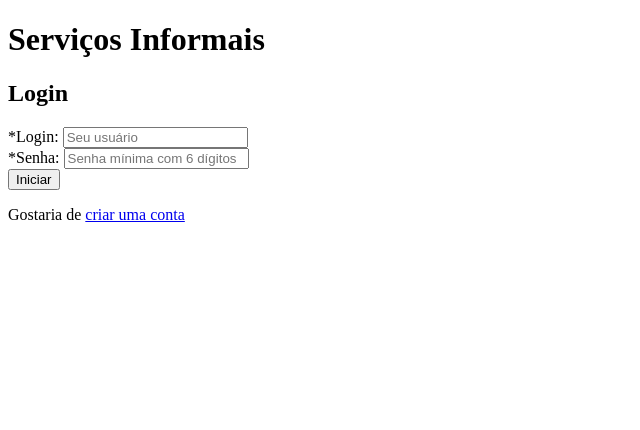
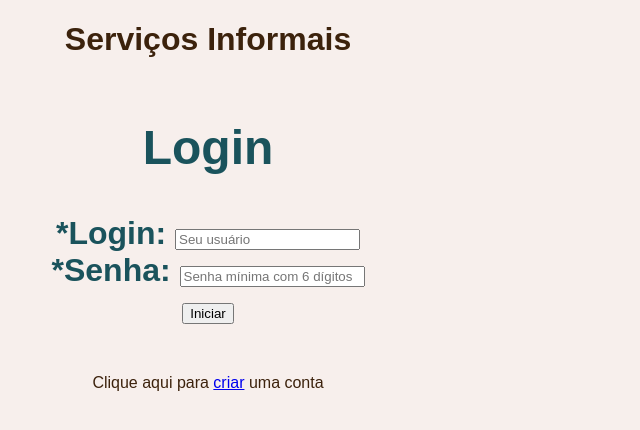
Before and after one commit to FelpsDAM/UFMS_Site_de_Servicos_Informais, a plain HTML site: page index.html in a window 1280 px wide. Shown: the whole page, without its empty margins (0-640 px from the left). Drawn offline with Linux system fonts and the light colour scheme.

Commit message:
Escrevendo o CSS do login

```diff
--- a/index.html
+++ b/index.html
@@ -46,7 +46,7 @@
                 </section>
 
                 <p class="opcoes-login">
-                    Gostaria de <a href="cadastro.html">criar uma conta</a>
+                    Clique aqui para <a href="cadastro.html">criar</a> uma conta
                 </p>
             </div>
 
--- a/style.css
+++ b/style.css
@@ -0,0 +1,36 @@
+:root {
+    /*Estilização fontes e paleta*/
+    font-family: sans-serif;
+    --cor-principal: #1A535C;
+    --cor-secundaria: #3C220C;
+    --cor-detalhes: #CCB7AE;
+    --cor-fundo: #F7EFEC;
+}
+
+body{
+    margin: 0;
+    min-height: 100vh;
+    background-color: var(--cor-fundo);
+    color: var(--cor-secundaria);
+}
+
+h1, h2, h3 {
+    font-family: Arial, Helvetica, sans-serif;
+}
+
+/*Alinhamentos*/
+.area-login {
+    width: 100%;
+    max-width: 26rem;
+    display: flex;
+    flex-direction: column;
+    align-items: center;
+    text-align: center;
+}
+
+.cabecalho {
+    font-size: 2rem;
+    font-weight: 600;
+    margin-bottom: 2rem;
+    color: var(--cor-principal);
+}
```
